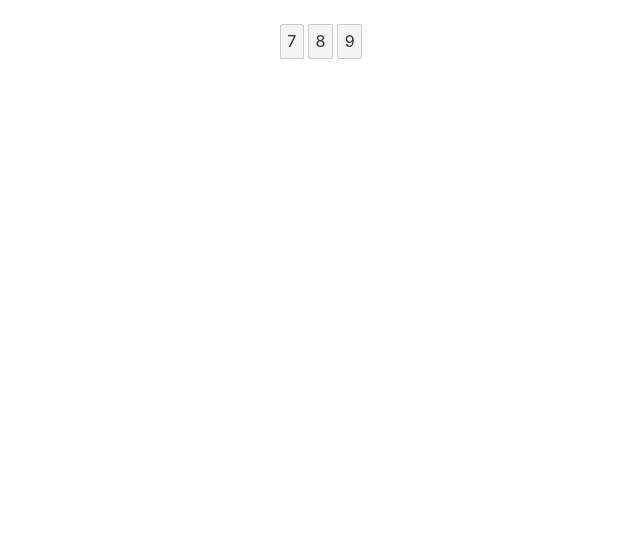
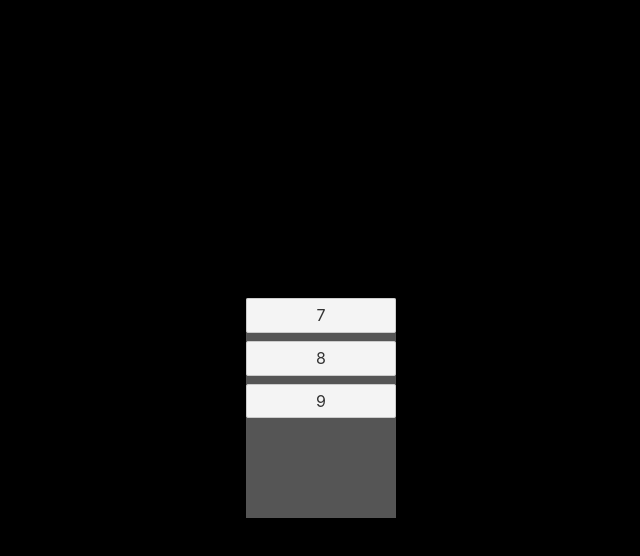
Before and after one commit to YuriODantas/learning-svelte, a Svelte app: page / in a window 1280 px wide. Shown: the top 556 px of the page, without its empty margins (319-959 px from the left). Built offline with nearby package versions, Linux system fonts and the light colour scheme.

Commit message:
feat(calculadora): create component and use in app

```diff
--- a/src/App.svelte
+++ b/src/App.svelte
@@ -1,31 +1,24 @@
 <script lang="ts">
-    import Botao from "./components/Botao.svelte";
+    import Calculadora from "./components/Calculadora.svelte";
 </script>
 
 <main>
-	<Botao texto="7" />
-	<Botao texto="8" />
-	<Botao texto="9" />
+	<Calculadora />
 </main>
 
 <style>
-	main {
-		text-align: center;
-		padding: 1em;
-		max-width: 240px;
-		margin: 0 auto;
+	:global(body) {
+		background-color: #000;
 	}
 
-	h1 {
-		color: #ff3e00;
-		text-transform: uppercase;
-		font-size: 4em;
-		font-weight: 100;
+	:root {
+		--cor-fundo: #555
 	}
 
-	@media (min-width: 640px) {
-		main {
-			max-width: none;
-		}
+	main {
+		display: flex;
+		justify-content: center;
+		align-items: center;
+		height: 100vh;
 	}
 </style>
--- /dev/null
+++ b/src/components/Calculadora.svelte
@@ -0,0 +1,20 @@
+<script lang="ts">
+    import Botao from "./Botao.svelte";
+
+</script>
+
+<div class="calculadora">
+  <Botao texto="7"/>
+  <Botao texto="8"/>
+  <Botao texto="9"/>
+</div>
+
+<style>
+  .calculadora {
+    height: 220px;
+    width: 150px;
+    background-color: var(--cor-fundo);
+    display: flex;
+    flex-direction: column;
+  }
+</style>
```
